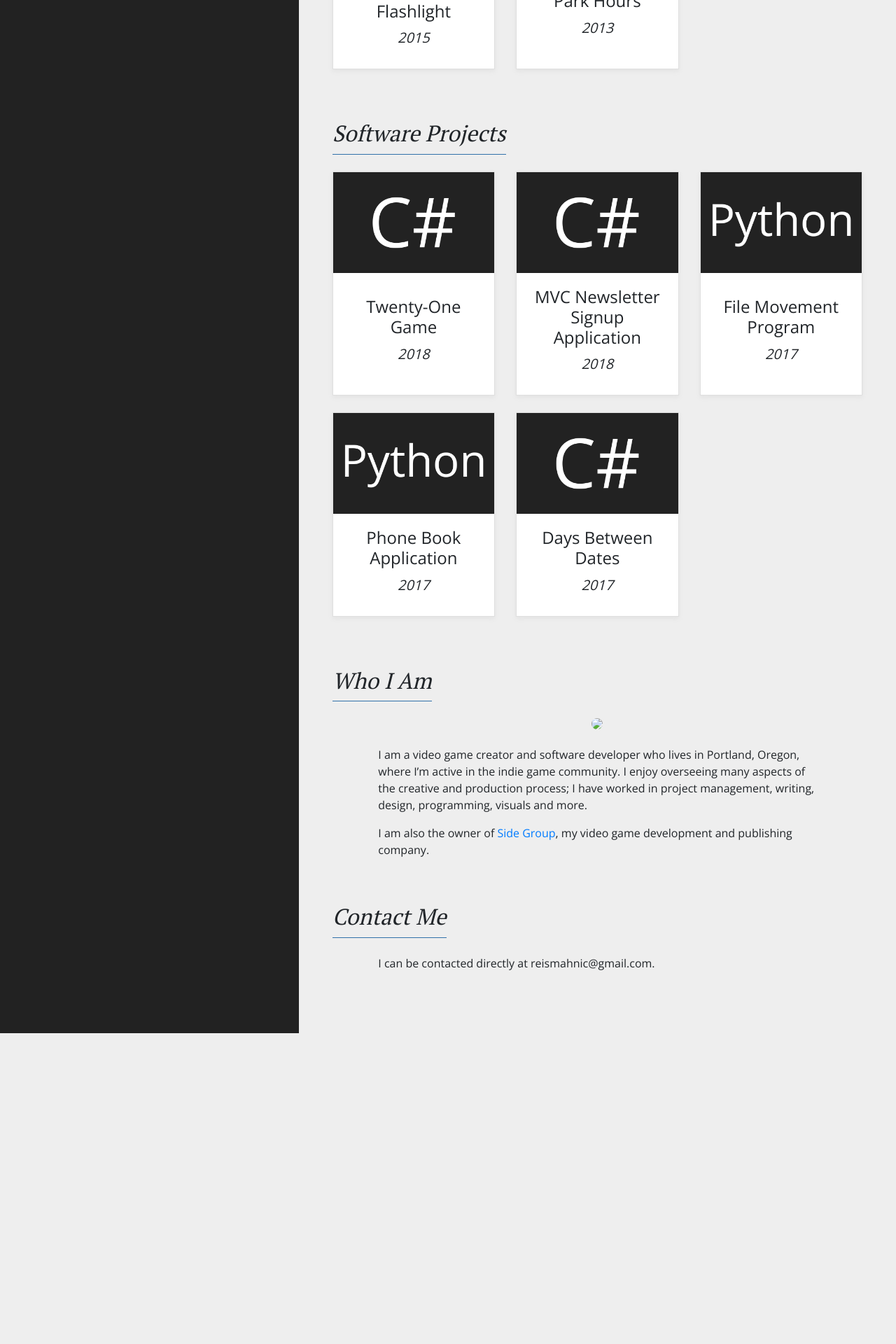
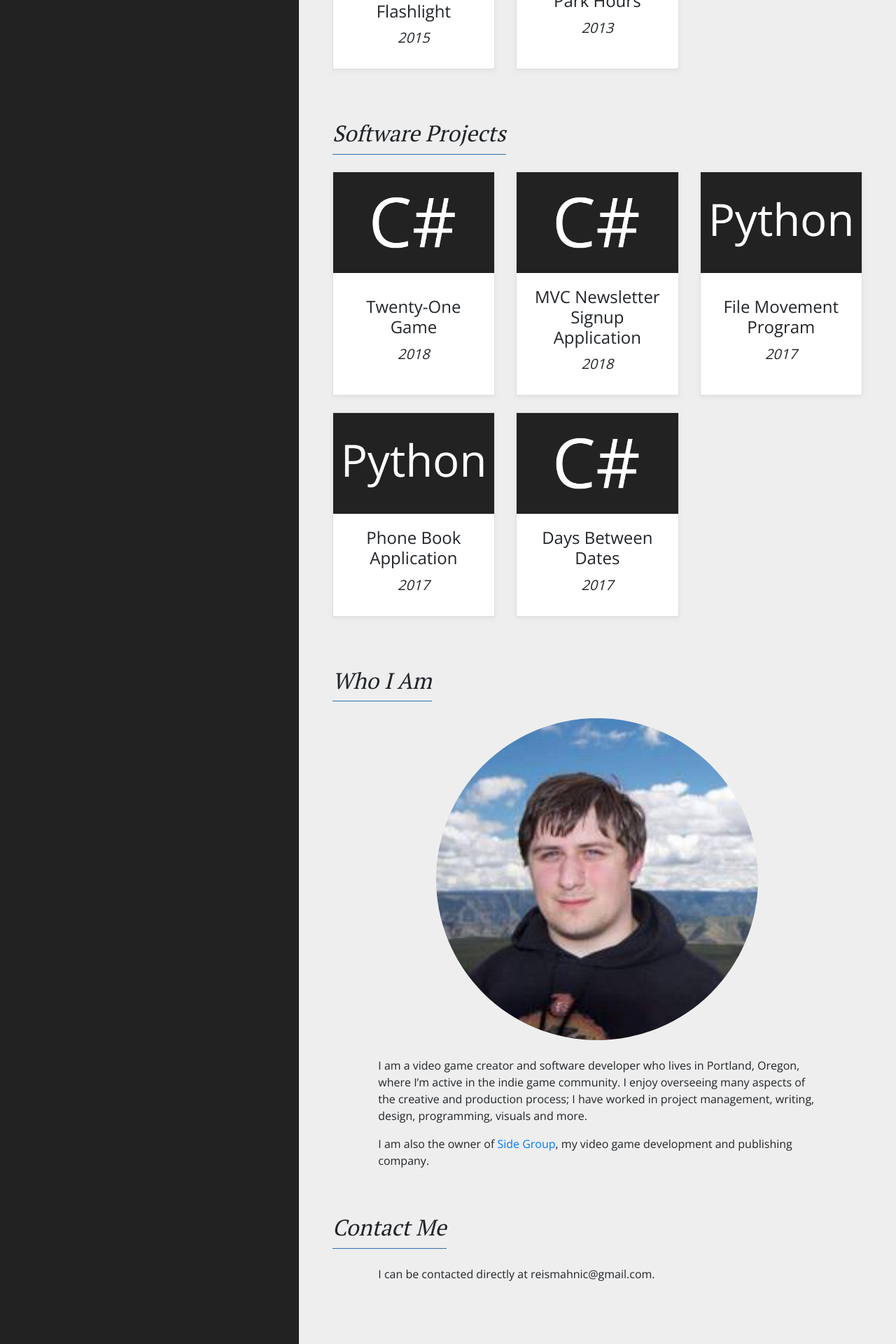
Before and after one commit to reismahnic/reis-mahnic, a Jekyll site: the page built from index.html, in a window 1280 px wide. Shown: the part 1576-3496 px from the top of the page at 70% size. Built offline with Jekyll 4.4.1, drawn with Linux system fonts in a browser that asks for light colours; before the commit the page ends 3052 px from its top, so only the background shows below that.

Commit message:
Update home.html

```diff
--- a/_layouts/home.html
+++ b/_layouts/home.html
@@ -58,7 +58,7 @@ title: Reis Mahnic - Video Games and Software Development
         </div>
     </div>
     <div class="row mb-5" id ="contact">
-        <div class="col-auto col-sm-auto col-md-10 text-center mx-auto"><img class="rounded-circle mb-4" src="/assets/img/12961195.jpeg">
+        <div class="col-auto col-sm-auto col-md-10 text-center mx-auto"><img class="rounded-circle mb-4" src="/assets/images/12961195.jpeg">
             <p class="text-left">I am a video game creator and software developer who lives in Portland, Oregon, where I’m active in the indie game community. I enjoy overseeing many aspects of the creative and production process; I have worked in project management,
                 writing, design, programming, visuals and more.</p>
             <p class="text-left">I am also the owner of <a href="http://www.sidegroupgames.com/" target="_blank">Side Group</a>, my video game development and publishing company.</p>
```
